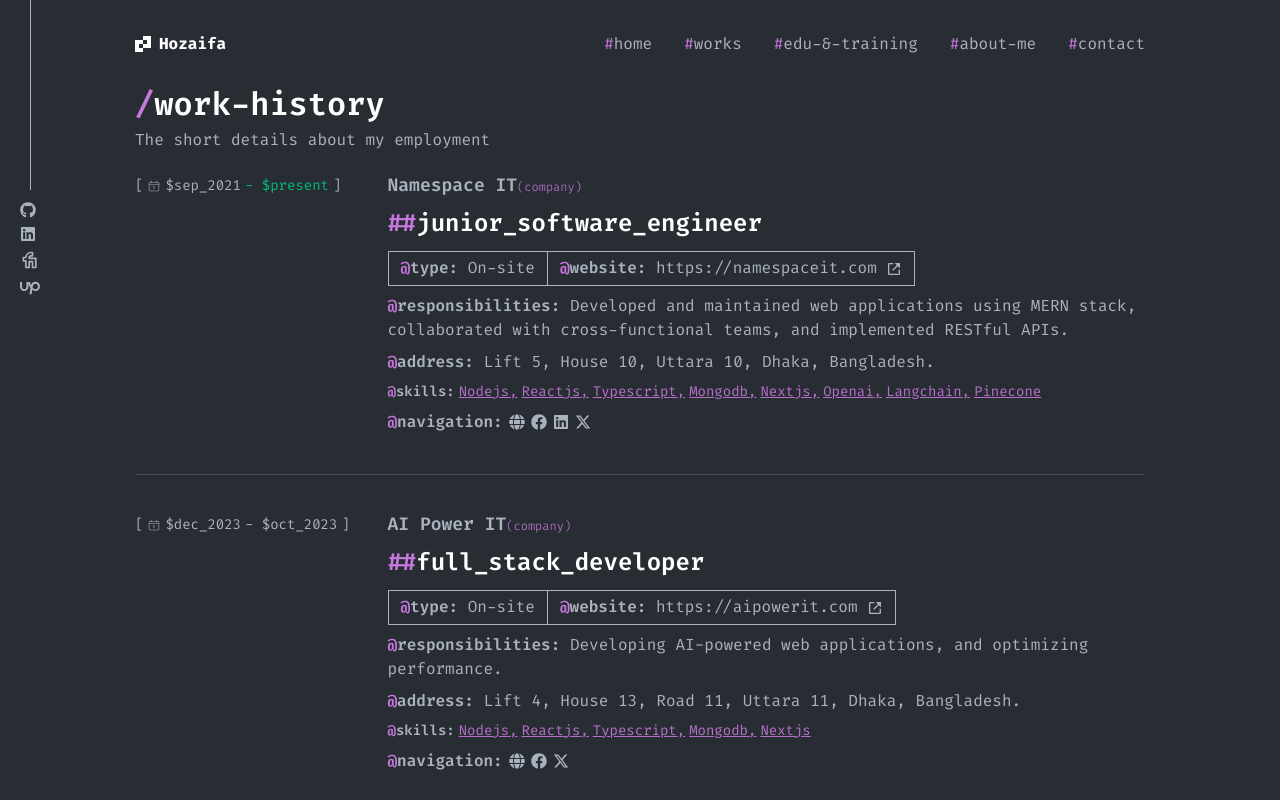
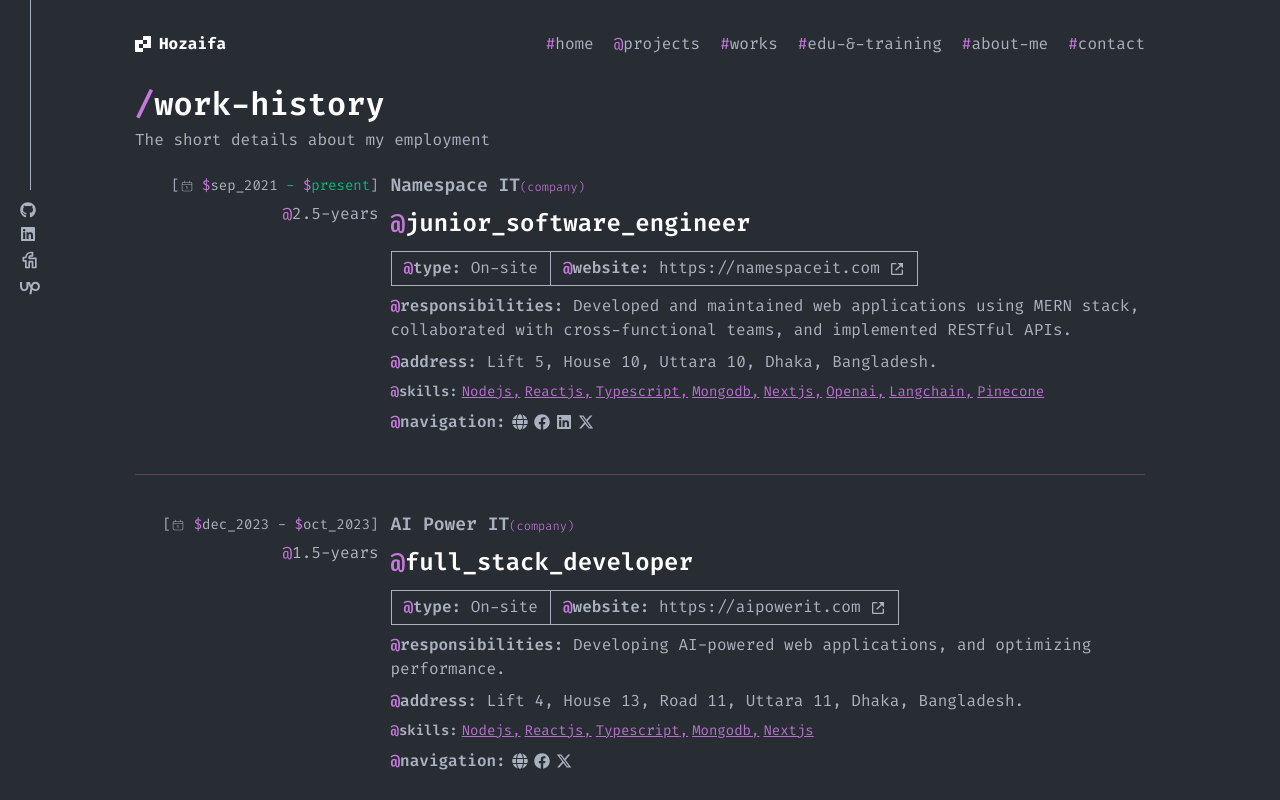
Before and after one commit to hozaifa4you/hozaifabinmasud, a Next.js app in the folder apps/frontend/: page /works in a window 1280 px wide. Shown: the top 800 px of the page. Built offline with nearby package versions, Linux system fonts and the light colour scheme.

Commit message:
works page

```diff
--- a/apps/frontend/src/app/works/page.tsx
+++ b/apps/frontend/src/app/works/page.tsx
@@ -4,7 +4,7 @@ import { cn } from '@/lib/utils';
 import Link from 'next/link';
 import { BiLinkExternal } from 'react-icons/bi';
 import { CiCalendarDate } from 'react-icons/ci';
-import { FaFacebook, FaGlobe, FaLink } from 'react-icons/fa';
+import { FaFacebook, FaGlobe } from 'react-icons/fa';
 import { FaLinkedin, FaXTwitter } from 'react-icons/fa6';
 
 const WorksPage = () => {
@@ -20,11 +20,12 @@ const WorksPage = () => {
                {works.map((work) => (
                   <div
                      key={work.id}
-                     className="border-b-primary/30 grid gap-0 border-b pb-10 last:border-b-0 last:pb-0 xl:grid-cols-4"
+                     className="border-b-primary/30 grid gap-3 border-b pb-10 last:border-b-0 last:pb-0 xl:grid-cols-4"
                   >
                      <div className="xl:col-span-1">
-                        <div className="flex items-center gap-1 text-sm">
-                           [<CiCalendarDate /> $
+                        <div className="text-right text-sm">
+                           [<CiCalendarDate className="inline" />{' '}
+                           <span className="text-primary">$</span>
                            {work.startDate.toLowerCase().replaceAll(' ', '_')}
                            <span
                               className={cn('', {
@@ -33,7 +34,7 @@ const WorksPage = () => {
                               })}
                            >
                               {' '}
-                              - $
+                              - <span className="text-primary">$</span>
                               {work.endDate
                                  ? work.endDate
                                       .toLowerCase()
@@ -42,6 +43,10 @@ const WorksPage = () => {
                            </span>
                            ]
                         </div>
+                        <p className="mt-1.5 text-right">
+                           <span className="text-primary">@</span>
+                           {work.duration.toLowerCase().replaceAll(' ', '-')}
+                        </p>
                      </div>
                      <div className="xl:col-span-3">
                         <h4 className="mb-2.5 text-lg leading-none font-semibold">
@@ -52,7 +57,7 @@ const WorksPage = () => {
                         </h4>
 
                         <h3 className="my-4 text-2xl leading-none font-semibold text-white">
-                           <span className="text-primary">##</span>
+                           <span className="text-primary">@</span>
                            {work.title.toLowerCase().replaceAll(' ', '_')}
                         </h3>
 
--- a/apps/frontend/src/components/navbar.tsx
+++ b/apps/frontend/src/components/navbar.tsx
@@ -31,7 +31,7 @@ const Navbar = () => {
          <div className="container flex items-center justify-between gap-4 pt-8">
             <Logo />
 
-            <menu className="flex items-center gap-8">
+            <menu className="flex items-center gap-5">
                {menuItems.map((item) => (
                   <li
                      key={item.id}
--- a/apps/frontend/src/hooks/use-menu.ts
+++ b/apps/frontend/src/hooks/use-menu.ts
@@ -12,19 +12,21 @@ const useMenu = () => {
 
    const homeMenu: MenuItems[] = [
       { id: 1, name: 'home', sign: '#', link: '#home' },
-      { id: 2, name: 'skills', sign: '#', link: '#skills' },
-      { id: 3, name: 'works', sign: '#', link: '#works' },
-      { id: 6, name: 'edu-&-training', sign: '#', link: '#edu' },
-      { id: 4, name: 'about-me', sign: '#', link: '#about-me' },
-      { id: 5, name: 'contact', sign: '#', link: '#contacts' },
+      { id: 2, name: 'projects', sign: '@', link: '#projects' },
+      { id: 3, name: 'skills', sign: '#', link: '#skills' },
+      { id: 4, name: 'works', sign: '#', link: '#works' },
+      { id: 5, name: 'edu-&-training', sign: '#', link: '#edu' },
+      { id: 6, name: 'about-me', sign: '#', link: '#about-me' },
+      { id: 7, name: 'contact', sign: '#', link: '#contacts' },
    ];
 
    const commonMenuItems: MenuItems[] = [
       { id: 1, name: 'home', sign: '#', link: '/' },
+      { id: 2, name: 'projects', sign: '@', link: '/projects' },
       { id: 3, name: 'works', sign: '#', link: '/works' },
-      { id: 6, name: 'edu-&-training', sign: '#', link: '/educations' },
-      { id: 4, name: 'about-me', sign: '#', link: '/about-me' },
-      { id: 5, name: 'contact', sign: '#', link: '/contact' },
+      { id: 4, name: 'edu-&-training', sign: '#', link: '/educations' },
+      { id: 5, name: 'about-me', sign: '#', link: '/about-me' },
+      { id: 6, name: 'contact', sign: '#', link: '/contact' },
    ];
 
    const menuItems = pathname === '/' ? homeMenu : commonMenuItems;
--- a/apps/frontend/src/lib/data.ts
+++ b/apps/frontend/src/lib/data.ts
@@ -160,6 +160,7 @@ const works = [
       title: 'Junior Software Engineer',
       startDate: 'Sep 2021',
       status: 'present',
+      duration: '2.5 years',
       responsibilities:
          'Developed and maintained web applications using MERN stack, collaborated with cross-functional teams, and implemented RESTful APIs.',
       type: 'On-site',
@@ -188,6 +189,7 @@ const works = [
       startDate: 'Dec 2023',
       endDate: 'Oct 2023',
       status: 'ended',
+      duration: '1.5 years',
       responsibilities:
          'Developing AI-powered web applications, and optimizing performance.',
       type: 'On-site',
```
